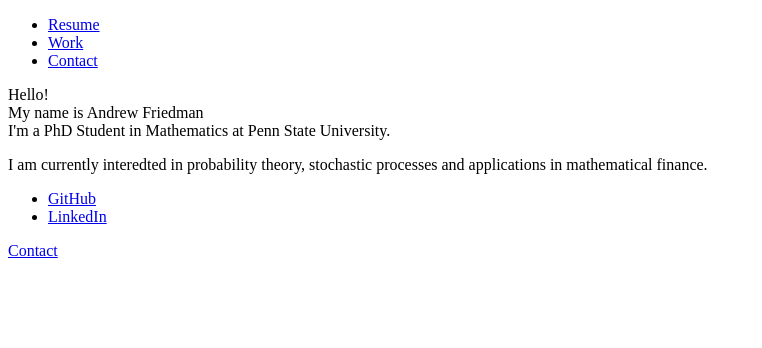
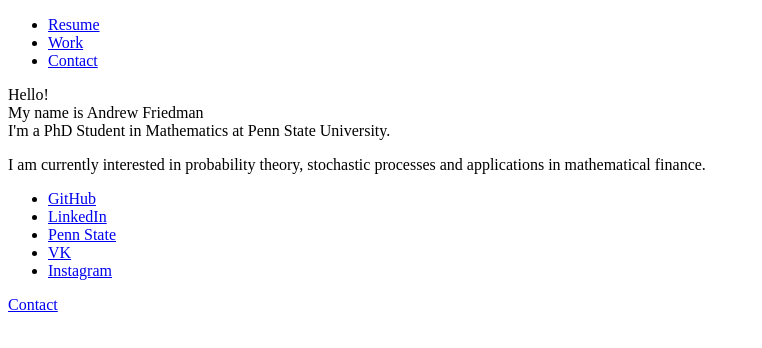
Before and after one commit to xafriedman/andrewfriedman.github.io, a plain HTML site: page index.html in a window 1280 px wide. Shown: the whole page, without its empty margins (0-762 px from the left). Drawn offline with Linux system fonts and the light colour scheme; files that its build step writes are made by us from their sources.

Commit message:
Update index.html

```diff
--- a/index.html
+++ b/index.html
@@ -39,7 +39,7 @@
         <p class="intro"> Hello! <br/>
         My name is Andrew Friedman <br/>
         I'm a PhD Student in Mathematics at Penn State University.</p>
-        <p class="tagline">I am currently interedted in probability theory, stochastic processes and applications in mathematical finance.</p>
+        <p class="tagline">I am currently interested in probability theory, stochastic processes and applications in mathematical finance.</p>
       </section>
 
       <footer>
@@ -49,6 +49,15 @@
           </li>
           <li>
             <a target="_blank" href="https://www.linkedin.com/in/andrew-friedman-61a692253/">LinkedIn</a>
+          </li>
+          <li>
+            <a target="_blank" href="https://www.linkedin.com/in/andrew-friedman-61a692253/">Penn State</a>
+          </li>
+          <li>
+            <a target="_blank" href="https://www.linkedin.com/in/andrew-friedman-61a692253/">VK</a>
+          </li>
+          <li>
+            <a target="_blank" href="https://www.linkedin.com/in/andrew-friedman-61a692253/">Instagram</a>
           </li>
         </ul>
 
```
